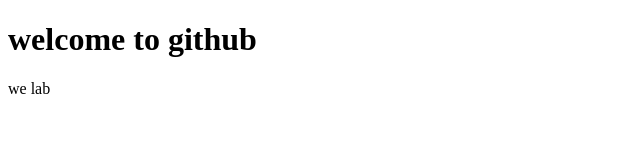
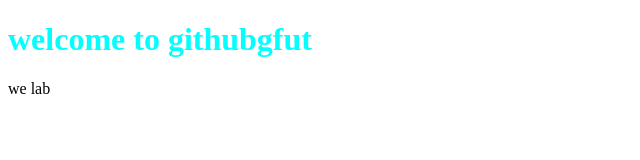
Before and after one commit to Suchitra-Koduru/repo_1, a plain HTML site: page index.html in a window 1280 px wide. Shown: the whole page, without its empty margins (0-640 px from the left). Drawn offline with Linux system fonts and the light colour scheme.

Commit message:
second commit

```diff
--- a/index.html
+++ b/index.html
@@ -6,8 +6,8 @@
     <title>Document</title>
 </head>
 <body>
-    <h1>
-        welcome to github
+    <h1 style="color: aqua;">
+        welcome to githubgfut
     </h1>
     <p>we lab</p>
 </body>
```
